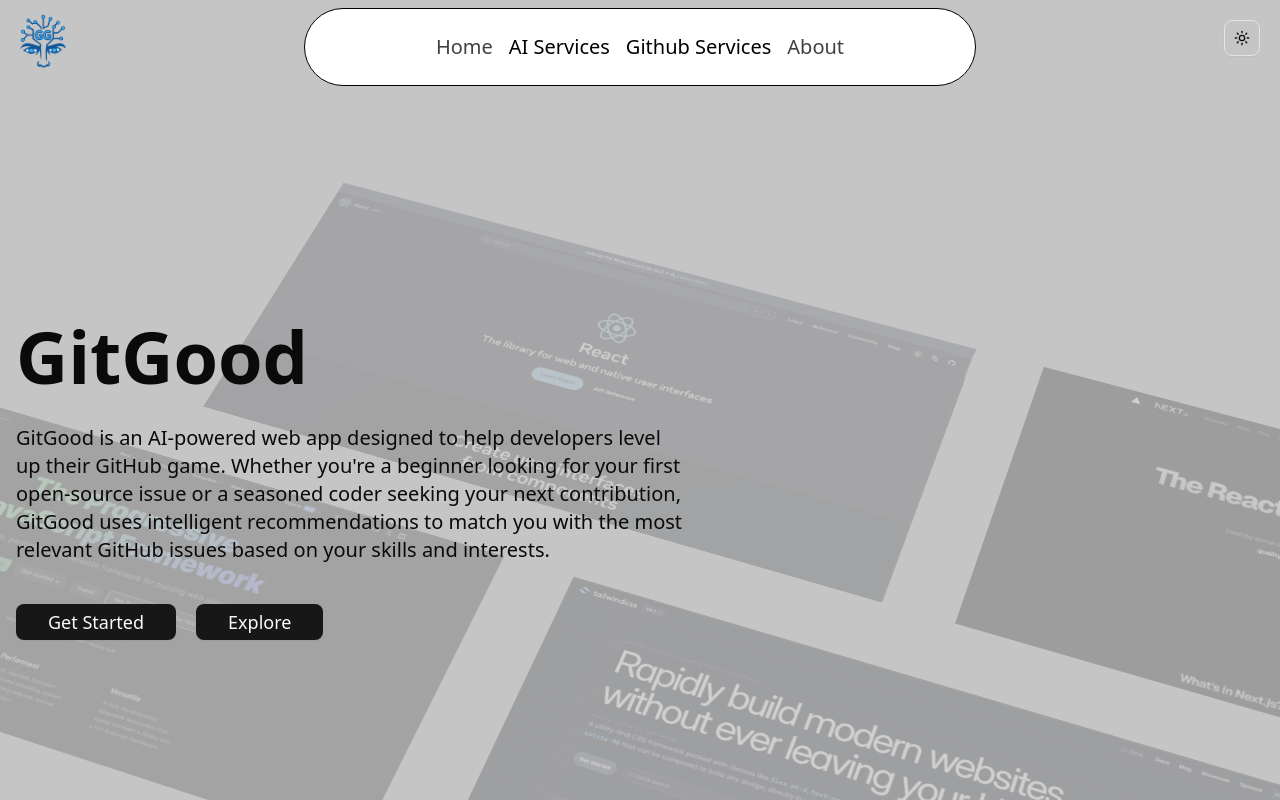
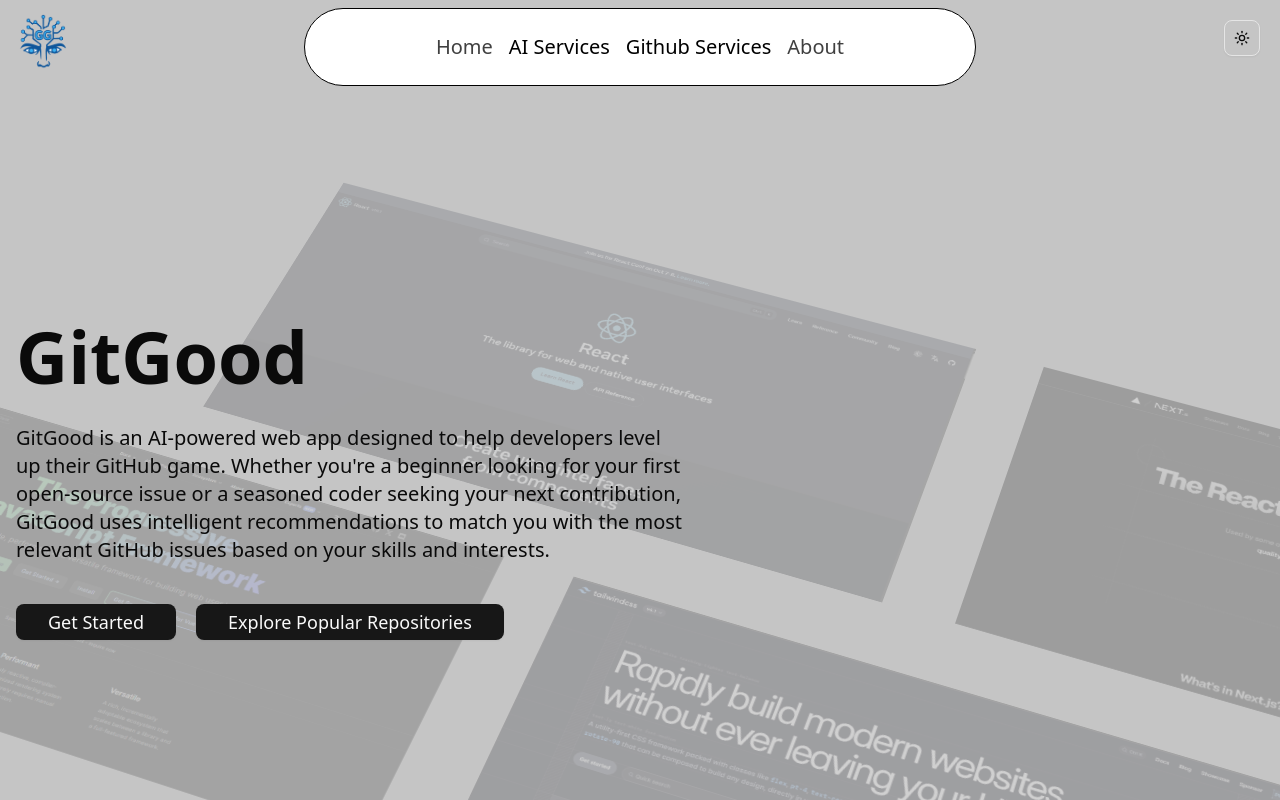
Before and after one commit to CMPT-276-SUMMER-2025/final-project-15-mountains, a Next.js app in the folder src/: page / in a window 1280 px wide. Shown: the top 800 px of the page. Built offline with nearby package versions, Linux system fonts and the light colour scheme.

Commit message:
minor changes to the textarea

```diff
--- a/src/app/readme_viewer/page.js
+++ b/src/app/readme_viewer/page.js
@@ -102,7 +102,7 @@ export default function Page() {
 
                 {/* The Right side of the card */}
                 <div className="w-1/2 flex flex-col">
-                    <Textarea className="flex-1 resize-none h-full rounded-xl" value={decodedContent} onChange={updateText}>{decodedContent}</Textarea>
+                    <Textarea className="flex-1 resize-none h-full rounded-xl" value={decodedContent} onChange={updateText} placeholder="Start typing to see a preview of your Markdown file">{decodedContent}</Textarea>
                 </div>
 
             </Card>
--- a/src/components/ui/hero-parallax.jsx
+++ b/src/components/ui/hero-parallax.jsx
@@ -77,7 +77,7 @@ export const Header = () => {
         <Link href="/issue_finder">Get Started</Link>
       </Button>
       <Button onClick={() => window.scrollBy({ top: 1250, behavior: 'smooth' })} className="mt-10 ml-5 px-8 py-4 text-lg">
-        Explore
+        Explore Popular Repositories
       </Button>
     </div>
   );
```
